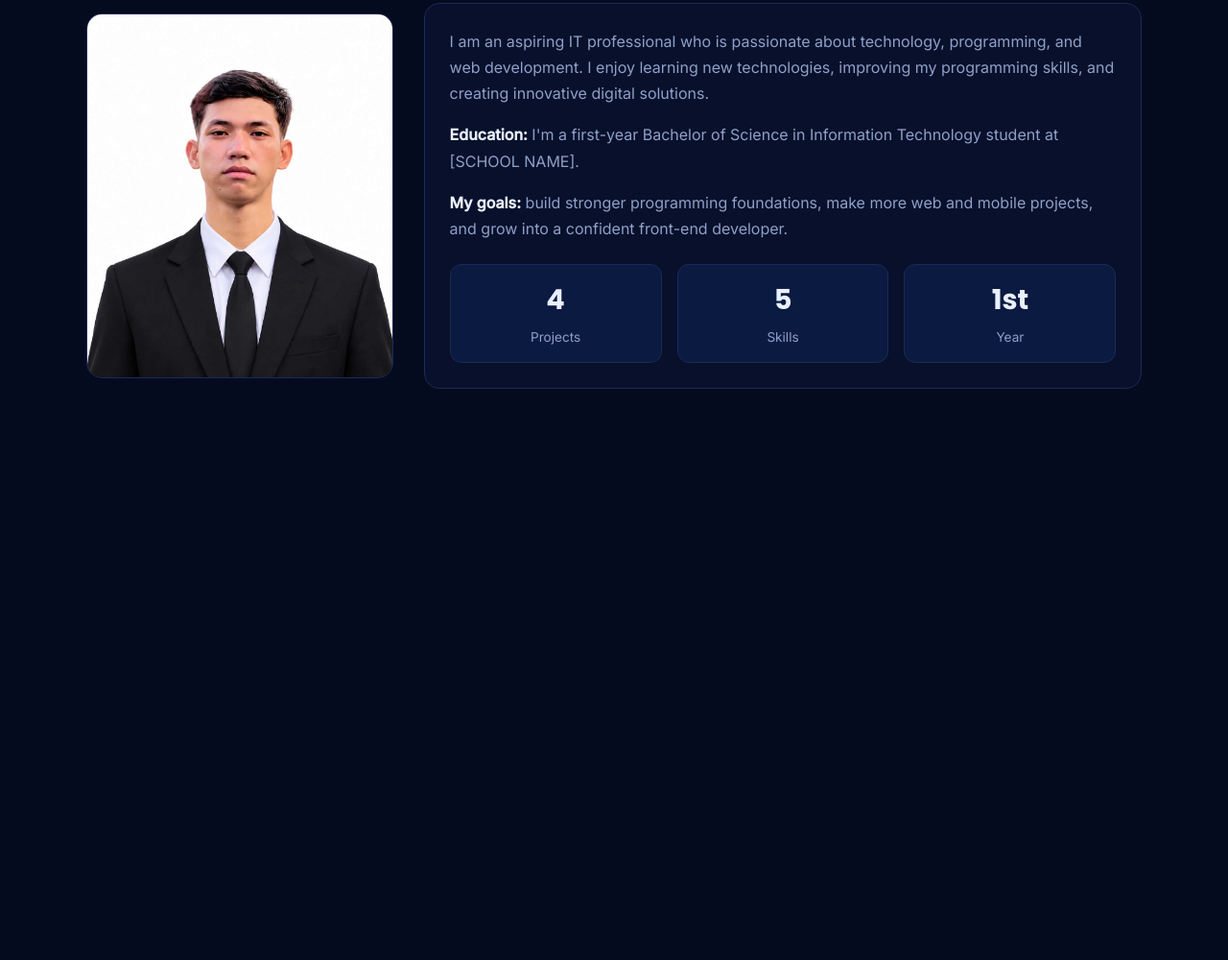
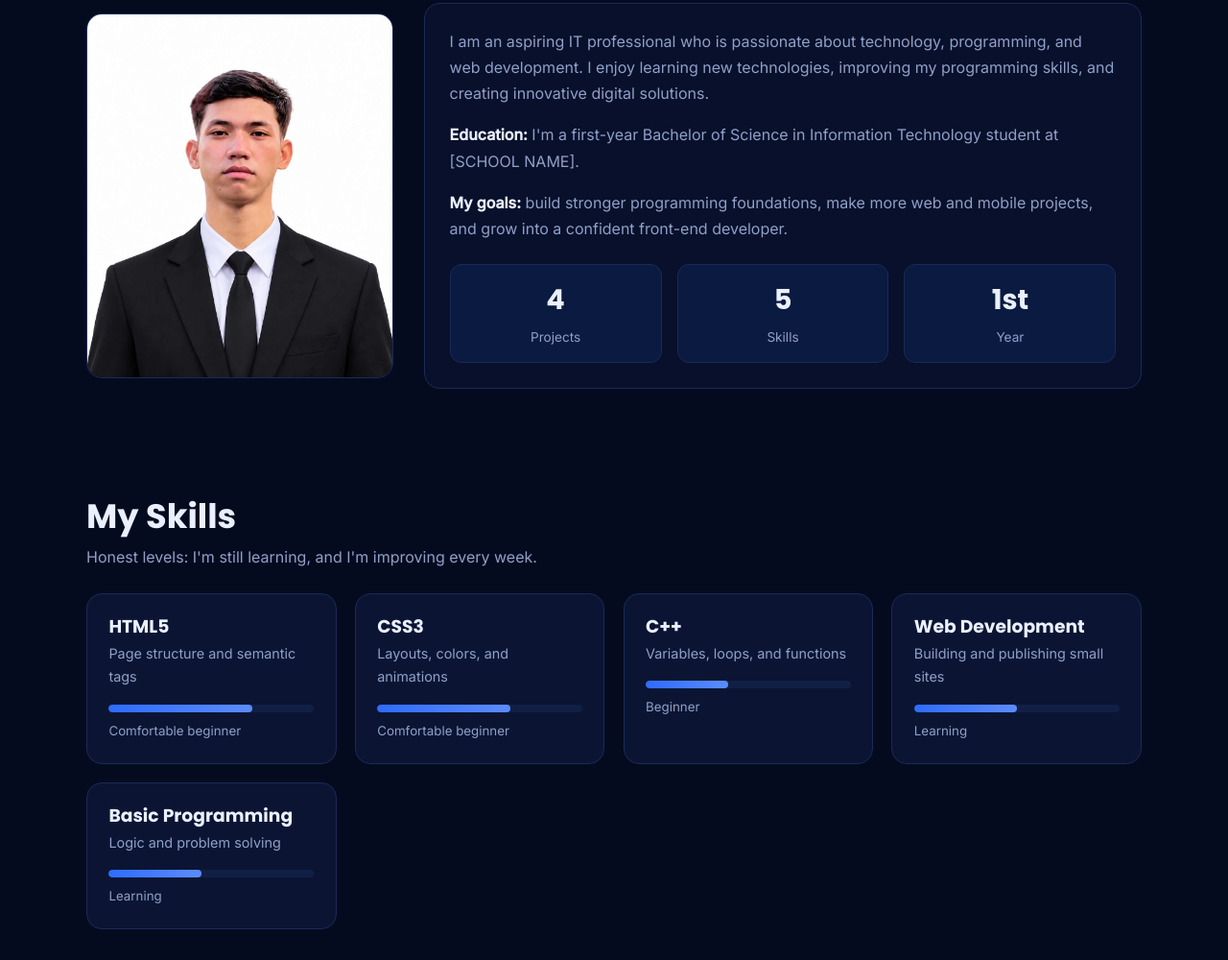
Before and after one commit to gie-dev/gellecanao-project-1, a plain HTML site: page index.html in a window 1280 px wide. Shown: the part 943-1943 px from the top of the page at 96% size. Before the commit the page ends 1380 px from the top, so only its background shows below. Drawn offline with Linux system fonts and the light colour scheme.

Commit message:
Add skills section with progress bars

```diff
--- a/index.html
+++ b/index.html
@@ -90,6 +90,34 @@
         </div>
       </div>
     </section>
+
+        <!-- ========== C. SKILLS ========== -->
+    <section id="skills" class="container">
+      <h2>My Skills</h2>
+      <p class="section-note">Honest levels: I'm still learning, and I'm improving every week.</p>
+      <div class="grid">
+        <article class="card skill">
+          <h3>HTML5</h3><p>Page structure and semantic tags</p>
+          <div class="bar"><span style="width:70%"></span></div><small>Comfortable beginner</small>
+        </article>
+        <article class="card skill">
+          <h3>CSS3</h3><p>Layouts, colors, and animations</p>
+          <div class="bar"><span style="width:65%"></span></div><small>Comfortable beginner</small>
+        </article>
+        <article class="card skill">
+          <h3>C++</h3><p>Variables, loops, and functions</p>
+          <div class="bar"><span style="width:40%"></span></div><small>Beginner</small>
+        </article>
+        <article class="card skill">
+          <h3>Web Development</h3><p>Building and publishing small sites</p>
+          <div class="bar"><span style="width:50%"></span></div><small>Learning</small>
+        </article>
+        <article class="card skill">
+          <h3>Basic Programming</h3><p>Logic and problem solving</p>
+          <div class="bar"><span style="width:45%"></span></div><small>Learning</small>
+        </article>
+      </div>
+    </section>
   </main>
 
 </body>
--- a/styles/style.css
+++ b/styles/style.css
@@ -141,3 +141,10 @@ h2 { font-size: 2.2rem; margin-bottom: 1.5rem; }
 .stats div { background: rgba(47,107,255,.1); border: 1px solid var(--border); border-radius: 12px; padding: .8rem; text-align: center; }
 .stats b { display: block; font-family: var(--font-head); font-size: 1.8rem; }
 .stats span { color: var(--muted); font-size: .85rem; }
+
+/* ---------- 7. SKILLS ---------- */
+.skill { padding: 1.4rem; }
+.skill p { color: var(--muted); font-size: .9rem; margin: .3rem 0 1rem; }
+.bar { height: 8px; background: #121f45; border-radius: 99px; overflow: hidden; }
+.bar span { display: block; height: 100%; background: linear-gradient(90deg, var(--accent), var(--glow)); border-radius: 99px; }
+.skill small { color: var(--muted); display: block; margin-top: .5rem; }
```
